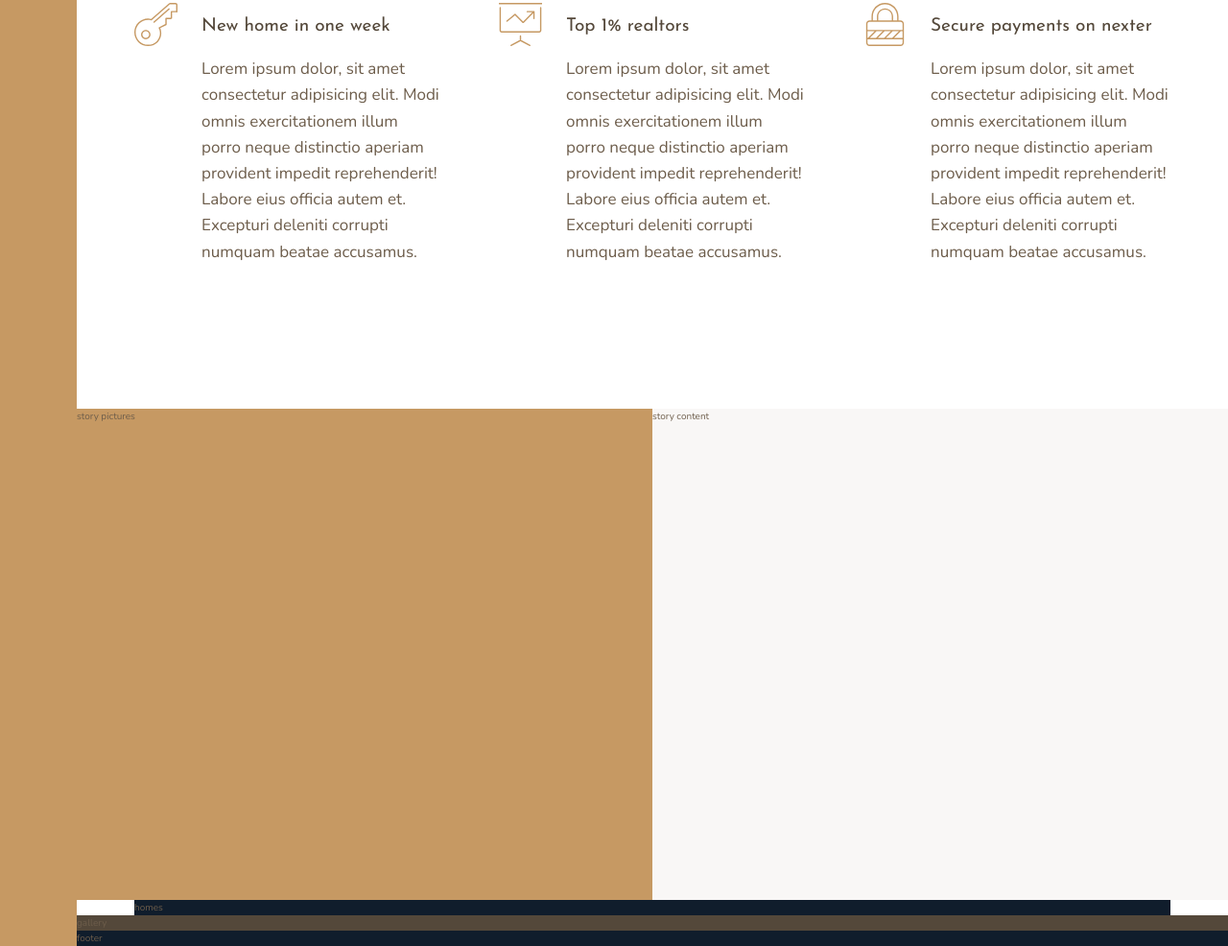
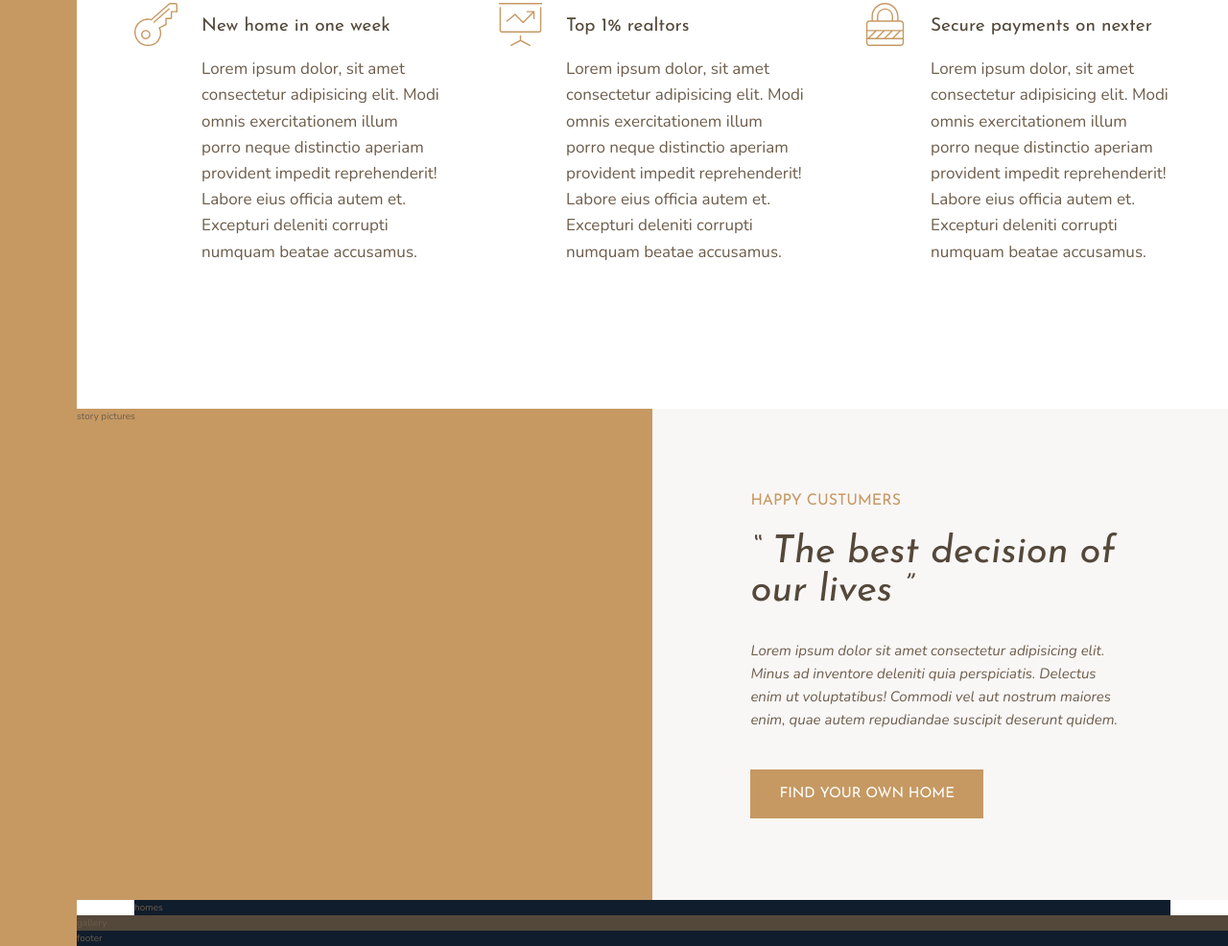
Before and after one commit to marilyn-n/advanced-styling, a website: page nexter/index.html in a window 1280 px wide. Shown: the part 1100-2086 px from the top of the page at 96% size. Drawn offline with nearby package versions, Linux system fonts and the light colour scheme.

Commit message:
add part 1 of story section

```diff
--- a/nexter/index.html
+++ b/nexter/index.html
@@ -81,7 +81,14 @@
             story pictures
         </section>
         <section class="story__content">
-            story content
+            <h3 class="heading-3 mb-sm">Happy Custumers</h3>
+            <h2 class="heading-2 heading-2--dark mb-md">&ldquo; The best decision of our lives &rdquo;</h2>
+            <p class="story__text">
+                Lorem ipsum dolor sit amet consectetur adipisicing elit. Minus ad inventore deleniti quia perspiciatis. Delectus enim ut voluptatibus! Commodi vel aut nostrum maiores enim, quae autem repudiandae suscipit deserunt quidem.
+            </p>
+            <button class="btn">
+                Find your own home
+            </button>
         </section>
         <section class="homes">
             homes
--- a/nexter/sass/_story.scss
+++ b/nexter/sass/_story.scss
@@ -6,7 +6,26 @@
   }
 
   &__content {
+    padding: 6rem 8vw;
     background-color: $color-grey-light-1;
     grid-column: col-start 5 / full-end;
+
+    /* flexbox solution to center */
+    display: flex;
+    flex-direction: column;
+    justify-content: center;
+    align-items: flex-start;
+
+    /* grid solution to center
+    display: grid;
+    align-items: center;
+    justify-items: start;
+    */
+  }
+
+  &__text {
+    font-size: 1.5rem;
+    font-style: italic;
+    margin-bottom: 4rem;
   }
 }
--- a/nexter/sass/_typography.scss
+++ b/nexter/sass/_typography.scss
@@ -9,19 +9,46 @@
 
 .heading-2 {
   @extend %heading;
+  font-size: 4rem;
+  font-style: italic;
+
+  line-height: 1;
+  &--light { color: $color-grey-light-1;}
+  &--dark { color: $color-grey-dark-1;}
 }
 
 .heading-3 {
   @extend %heading;
+  font-size: 1.6rem;
+  text-transform: uppercase;
+  color: $color-primary;
 }
 
 .heading-4 {
   @extend %heading;
   font-size: 1.9rem;
-  &--light {
-    color: $color-grey-light-1;
-  }
-  &--dark {
-    color: $color-grey-dark-1;
+  &--light { color: $color-grey-light-1;}
+  &--dark { color: $color-grey-dark-1;}
+}
+
+.btn {
+  background-color: $color-primary;
+  color: white;
+  border: none;
+  border-radius: 0;
+  font-family: $font-display;
+  font-size: 1.5rem;
+  text-transform: uppercase;
+  padding: 1.8rem 3rem;
+  cursor: pointer;
+  transition: all .2s;
+
+  &:hover {
+    background-color: $color-primary-dark;
   }
 }
+
+.mb-sm { margin-bottom: 2rem; }
+.mb-md { margin-bottom: 3rem; }
+.mb-lg { margin-bottom: 4rem; }
+.mb-hg { margin-bottom: 8rem; }
```
Also changed, not shown: nexter/css/style.css.
